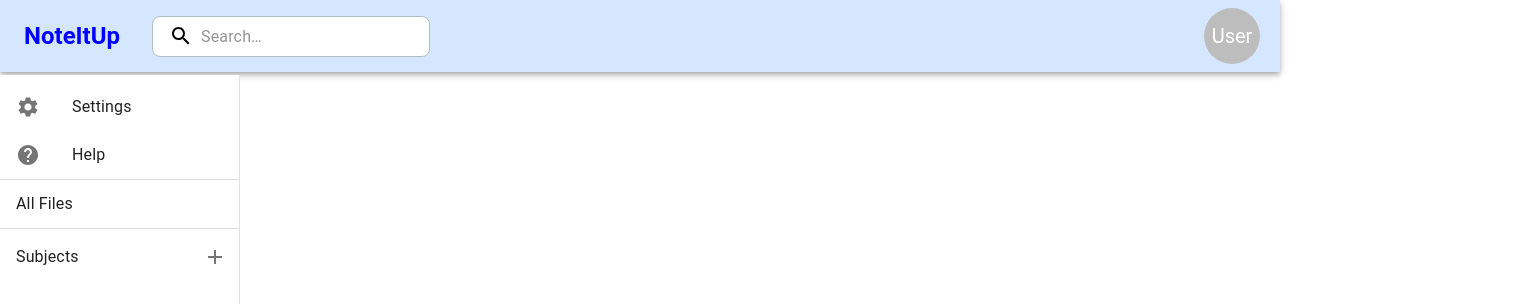
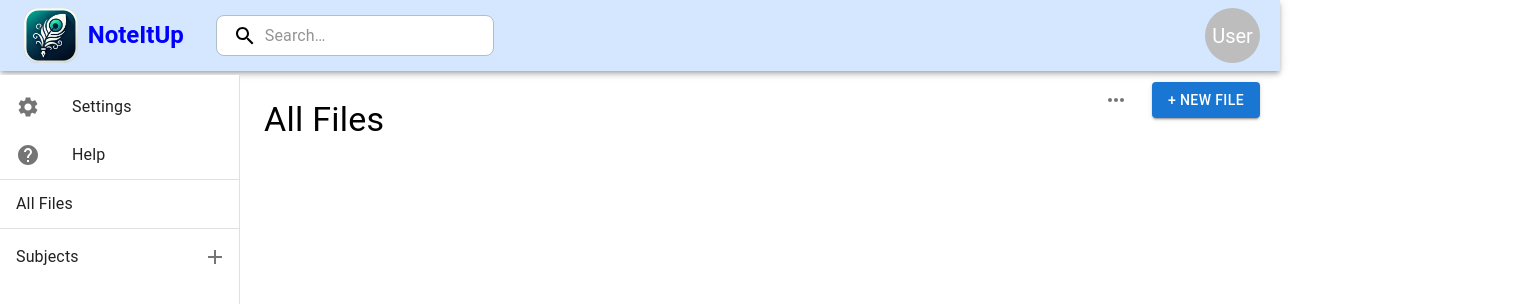
Before and after one commit to Vineel14/NoteItUp, a React (Create React App) app in the folder frontend/: page / in a window 1280 px wide. Shown: the top 304 px of the page, 1520 px wide, since content can reach past the window. Built offline with nearby package versions, Linux system fonts and the light colour scheme.

Commit message:
Added logo to Topmenubar, created ContentFileOptions component, and updated App.js

```diff
--- a/frontend/public/index.html
+++ b/frontend/public/index.html
@@ -2,7 +2,7 @@
 <html lang="en">
   <head>
     <meta charset="utf-8" />
-    <link rel="icon" href="%PUBLIC_URL%/favicon.ico" />
+    <link rel="icon" href="%PUBLIC_URL%/Icon1.ico" />
     <meta name="viewport" content="width=device-width, initial-scale=1" />
     <meta name="theme-color" content="#000000" />
     <meta
--- a/frontend/src/App.js
+++ b/frontend/src/App.js
@@ -1,13 +1,49 @@
-import React from 'react';
+import React, { useState } from 'react';
 import Topmenubar from './components/Topmenubar';
 import LeftDrawer from './components/LeftDrawer';
+import ContentFileOptions from './components/ContentFileOptions';  // Import the new component
+import { Typography, Box } from '@mui/material';
 
 function App() {
+  const [selectedSubject, setSelectedSubject] = useState("All Files");
+
   return (
-    <div style={{ display: 'flex' }}>
-      <Topmenubar />
-      <LeftDrawer />
-      {/* You can add other components/content here */}
+    <div>
+      {/* Fixed Top Menu Bar */}
+      <div style={{ position: 'fixed', width: '100%', zIndex: 1200 }}>
+        <Topmenubar />
+      </div>
+
+      {/* Main layout */}
+      <div style={{ display: 'flex', height: '100vh' }}>
+
+        {/* Fixed Left Drawer */}
+        <LeftDrawer setSelectedSubject={setSelectedSubject} />
+
+        {/* Scrollable content area */}
+        <Box
+          sx={{
+            flexGrow: 1,
+            padding: 3,
+            overflowY: 'auto',  // Allows the content area to scroll
+            height: 'calc(100vh - 75px)',  // Adjust the height based on Topmenubar height
+            marginTop: '75px',  // Leave space for Topmenubar
+            position: 'relative',  // Relative position for positioning child elements
+          }}
+        >
+          {/* ContentFileOptions fixed at the top right */}
+          <Box sx={{ position: 'fixed', top: '80px', right: '20px', zIndex: 1100 }}>
+            <ContentFileOptions />
+          </Box>
+
+          {/* Display selected subject or All Files */}
+          <Typography variant="h4" component="h1">
+            {selectedSubject}
+          </Typography>
+
+          {/* Add more content here to test scrolling */}
+        </Box>
+      </div>
     </div>
   );
 }
--- /dev/null
+++ b/frontend/src/components/ContentFileOptions.js
@@ -0,0 +1,18 @@
+import React from 'react';
+import { IconButton, Button, Box } from '@mui/material';
+import { MoreHoriz } from '@mui/icons-material';
+
+const ContentFileOptions = () => {
+  return (
+    <Box sx={{ display: 'flex', alignItems: 'center', justifyContent: 'flex-end', gap: 2 }}>
+      <IconButton>
+        <MoreHoriz />
+      </IconButton>
+      <Button variant="contained" color="primary">
+        + New File
+      </Button>
+    </Box>
+  );
+};
+
+export default ContentFileOptions;
--- a/frontend/src/components/LeftDrawer.js
+++ b/frontend/src/components/LeftDrawer.js
@@ -4,7 +4,7 @@ import { Settings, Help, Add, MoreVert } from '@mui/icons-material';
 
 const drawerWidth = 240;
 
-const LeftDrawer = () => {
+const LeftDrawer = ({ setSelectedSubject }) => {
   const [subjects, setSubjects] = useState([]);
   const [hoveredSubject, setHoveredSubject] = useState(null);
 
@@ -32,6 +32,7 @@ const LeftDrawer = () => {
           sx={{
             '&:hover': { backgroundColor: '#E9F3FF' }, // Hover background color
           }}
+          onClick={() => setSelectedSubject("All Files")} // Reset to "All Files"
         >
           <ListItemIcon>
             <Settings />
@@ -44,6 +45,7 @@ const LeftDrawer = () => {
           sx={{
             '&:hover': { backgroundColor: '#E9F3FF' }, // Hover background color
           }}
+          onClick={() => setSelectedSubject("All Files")} // Reset to "All Files"
         >
           <ListItemIcon>
             <Help />
@@ -60,6 +62,7 @@ const LeftDrawer = () => {
           sx={{
             '&:hover': { backgroundColor: '#E9F3FF' }, // Hover background color
           }}
+          onClick={() => setSelectedSubject("All Files")} // Default heading
         >
           <ListItemText primary="All Files" />
         </ListItem>
@@ -76,10 +79,12 @@ const LeftDrawer = () => {
         </ListItem>
 
         {/* Dynamic list of subjects */}
+        <div style={{ maxHeight: '300px', overflowY: 'auto' }}>
           {subjects.map((subject, index) => (
             <ListItem
               key={index}
               button
+              onClick={() => setSelectedSubject(subject)}  // Update the heading with the selected subject
               onMouseEnter={() => setHoveredSubject(index)}
               onMouseLeave={() => setHoveredSubject(null)}
               sx={{
@@ -96,6 +101,7 @@ const LeftDrawer = () => {
               )}
             </ListItem>
           ))}
+        </div>
       </List>
     </Drawer>
   );
--- a/frontend/src/components/Topmenubar.js
+++ b/frontend/src/components/Topmenubar.js
@@ -1,7 +1,8 @@
 import React from 'react';
-import { AppBar, Toolbar, Typography, InputBase, IconButton, Avatar } from '@mui/material';
+import { AppBar, Toolbar, Typography, InputBase, IconButton, Avatar, Box } from '@mui/material';
 import { Search as SearchIcon } from '@mui/icons-material';
 import { styled } from '@mui/material/styles';
+import logo from '../assets/logo.png';  // Assuming your logo is in the assets folder
 
 const Search = styled('div')(({ theme }) => ({
   position: 'relative',
@@ -42,7 +43,10 @@ const Topmenubar = () => {
   return (
     <AppBar position="static" sx={{ backgroundColor: '#D4E7FF' }}>
       <Toolbar sx={{ justifyContent: 'space-between' }}>
-        <div style={{ display: 'flex', alignItems: 'center' }}>
+        <Box sx={{ display: 'flex', alignItems: 'center' }}>
+          {/* Increased the size of the logo */}
+          <img src={logo} alt="Logo" style={{ height: '55px', marginRight: '10px' }} />
+
           {/* Left side: Web app name */}
           <Typography
             variant="h5"
@@ -63,11 +67,11 @@ const Topmenubar = () => {
               inputProps={{ 'aria-label': 'search' }}
             />
           </Search>
-        </div>
+        </Box>
 
         {/* Right side: Avatar with 'User' */}
         <IconButton edge="end" color="inherit">
-          <Avatar sx={{ width: 56, height: 56 }}>User</Avatar>
+          <Avatar sx={{ width: 55, height: 55 }}>User</Avatar>
         </IconButton>
       </Toolbar>
     </AppBar>
```
Also changed, not shown: frontend/src/assets/logo.png (added), 1 other file (tests, documents, lock files or other folders). Lines whose indentation alone changed are shown as unchanged.
